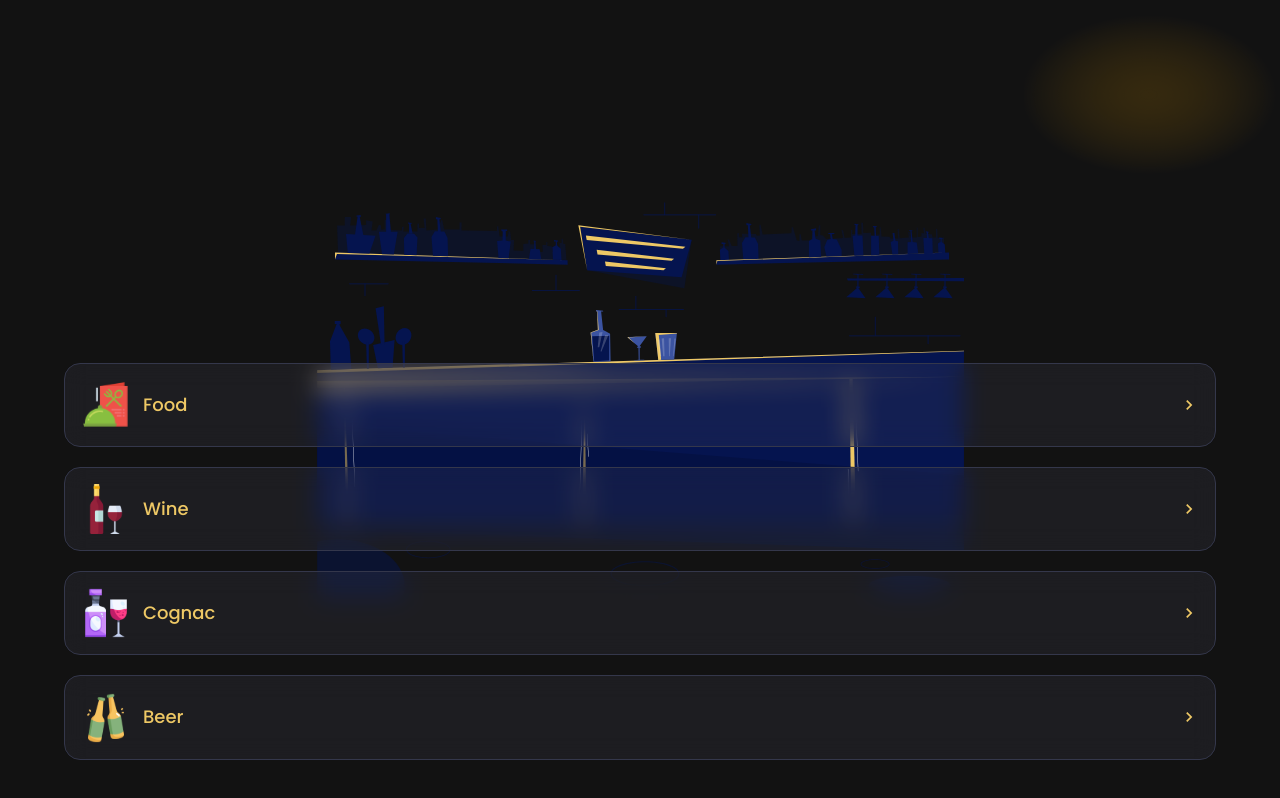
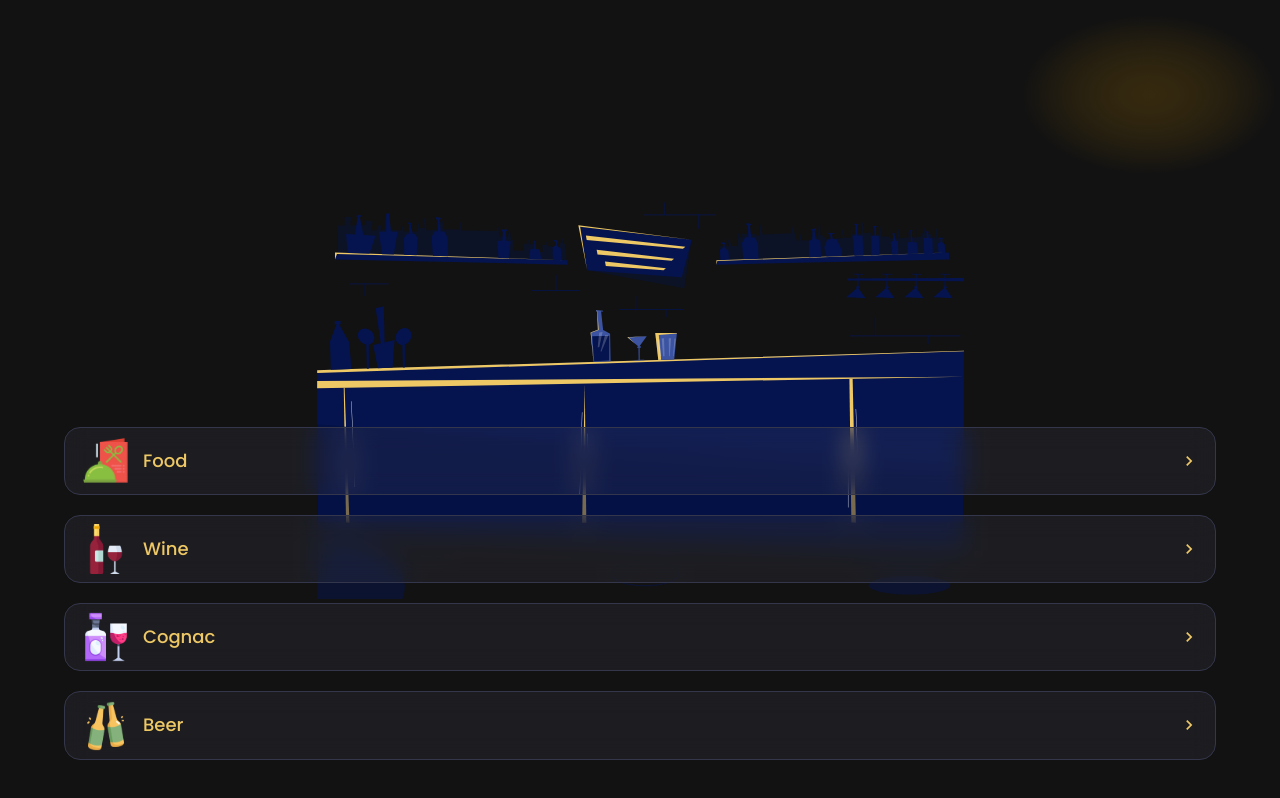
Before and after one commit to jemmycodes/GT-lounge, a React (Vite) app: page / in a window 1280 px wide. Both pictures are taken after a click on the button "Proceed". Built offline with nearby package versions, Linux system fonts and the light colour scheme.

Commit message:
changed menu list size

```diff
--- a/src/index.css
+++ b/src/index.css
@@ -49,6 +49,6 @@ html,
   }
 
   .menu-items-splash-screen {
-    @apply bg-menu-bg rounded-2xl text-gold border-[#34374b] border backdrop-blur-md p-4;
+    @apply bg-menu-bg rounded-2xl text-gold border-[#34374b] border backdrop-blur-md px-4 py-2;
   }
 }
```
